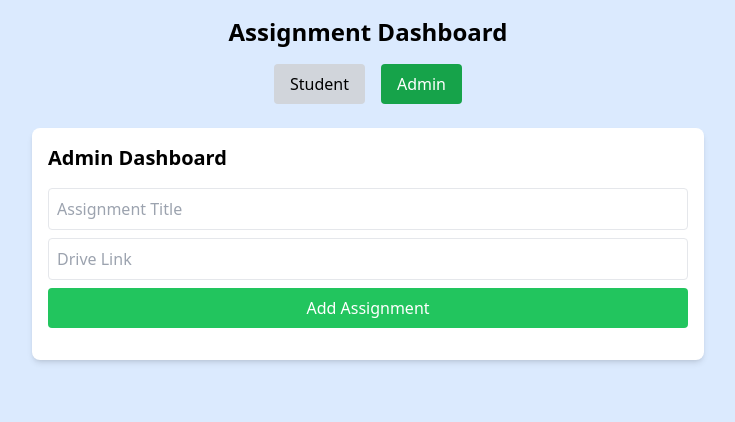
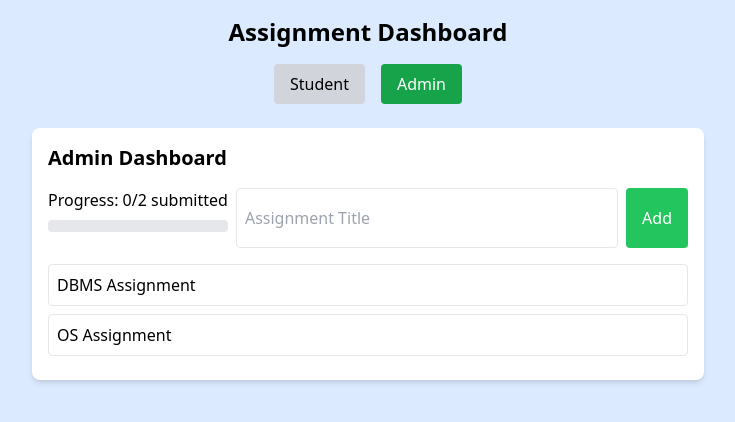
Before and after one commit to RamSarup/Assignment-Portal-Joineasy-, a React app in the folder Frontend/: page / in a window 1280 px wide. Both pictures are taken after a click on the button "Admin". Shown: the top 422 px of the page, without its empty margins (272-1007 px from the left). Built offline with nearby package versions, Linux system fonts and the light colour scheme; the HTML template or start-up script is replaced by a standard one.

Commit message:
Updated wit the progress bar

```diff
--- a/Frontend/src/App.jsx
+++ b/Frontend/src/App.jsx
@@ -5,15 +5,18 @@ import AdminDashboard from "./pages/AdminDashboard";
 function App() {
   const [role, setRole] = useState("student");
 
+  const [assignments, setAssignments] = useState([
+    { id: 1, title: "DBMS Assignment", submitted: false },
+    { id: 2, title: "OS Assignment", submitted: false },
+  ]);
+
   return (
     <div className="min-h-screen bg-blue-100 flex flex-col items-center p-4">
 
-      {/* Header */}
       <h1 className="text-2xl font-bold mb-4">
         Assignment Dashboard
       </h1>
 
-      {/* Role Switch Buttons */}
       <div className="flex gap-4 mb-6">
         <button
           onClick={() => setRole("student")}
@@ -38,12 +41,17 @@ function App() {
         </button>
       </div>
 
-      {/* Dashboard Content */}
       <div className="w-full max-w-2xl">
         {role === "student" ? (
-          <StudentDashboard />
+          <StudentDashboard
+            assignments={assignments}
+            setAssignments={setAssignments}
+          />
         ) : (
-          <AdminDashboard />
+          <AdminDashboard
+            assignments={assignments}
+            setAssignments={setAssignments}
+          />
         )}
       </div>
     </div>
--- /dev/null
+++ b/Frontend/src/components/ProgressBar.jsx
@@ -0,0 +1,12 @@
+function ProgressBar({ progress }) {
+  return (
+    <div className="w-full bg-gray-200 rounded h-3 mt-2">
+      <div
+        className="bg-green-500 h-3 rounded"
+        style={{ width: `${progress}%` }}
+      ></div>
+    </div>
+  );
+}
+
+export default ProgressBar;
--- a/Frontend/src/pages/AdminDashboard.jsx
+++ b/Frontend/src/pages/AdminDashboard.jsx
@@ -1,71 +1,56 @@
 import { useState } from "react";
+import ProgressBar from "../components/ProgressBar";
 
-function AdminDashboard() {
+function AdminDashboard({ assignments, setAssignments }) {
   const [title, setTitle] = useState("");
-  const [link, setLink] = useState("");
-  const [assignments, setAssignments] = useState([]);
+  const total = assignments.length;
+  const submitted = assignments.filter((a) => a.submitted).length;
+  const progress = total === 0 ? 0 : (submitted / total) * 100;
 
   const handleAdd = () => {
-    if (!title || !link) return;
+    if (!title) return;
 
     const newAssignment = {
       id: Date.now(),
       title,
-      link,
+      submitted: false,
     };
 
     setAssignments([...assignments, newAssignment]);
     setTitle("");
-    setLink("");
   };
 
   return (
     <div className="bg-white shadow-md rounded-lg p-4">
-      <h2 className="text-xl font-semibold mb-4">
-        Admin Dashboard
-      </h2>
+      <h2 className="text-xl font-semibold mb-4">Admin Dashboard</h2>
 
-      {/* Form */}
-      <div className="mb-4 flex flex-col gap-2">
+      <div className="mb-4 flex gap-2">
+        <div className="mb-4">
+          <p className="font-medium">
+            Progress: {submitted}/{total} submitted
+          </p>
+          <ProgressBar progress={progress} />
+        </div>
         <input
           type="text"
           placeholder="Assignment Title"
           value={title}
           onChange={(e) => setTitle(e.target.value)}
-          className="border p-2 rounded"
-        />
-
-        <input
-          type="text"
-          placeholder="Drive Link"
-          value={link}
-          onChange={(e) => setLink(e.target.value)}
-          className="border p-2 rounded"
+          className="border p-2 rounded flex-1"
         />
 
         <button
           onClick={handleAdd}
           className="bg-green-500 text-white px-4 py-2 rounded"
         >
-          Add Assignment
+          Add
         </button>
       </div>
 
-      {/* List */}
       <div>
         {assignments.map((a) => (
-          <div
-            key={a.id}
-            className="border p-3 rounded mb-2"
-          >
-            <p className="font-medium">{a.title}</p>
-            <a
-              href={a.link}
-              target="_blank"
-              className="text-blue-500 text-sm"
-            >
-              View Submission Link
-            </a>
+          <div key={a.id} className="border p-2 rounded mb-2">
+            {a.title}
           </div>
         ))}
       </div>
--- a/Frontend/src/pages/StudentDashboard.jsx
+++ b/Frontend/src/pages/StudentDashboard.jsx
@@ -1,13 +1,11 @@
 import { useState } from "react";
-import { assignments as initialData } from "../data/mockData";
 import ConfirmationModal from "../components/ConfirmationModal";
 
-function StudentDashboard() {
-  const [assignments, setAssignments] = useState(initialData);
+function StudentDashboard({ assignments, setAssignments }) {
   const [selectedId, setSelectedId] = useState(null);
 
   const handleSubmitClick = (id) => {
-    setSelectedId(id); // open modal
+    setSelectedId(id);
   };
 
   const confirmSubmit = () => {
@@ -15,10 +13,6 @@ function StudentDashboard() {
       a.id === selectedId ? { ...a, submitted: true } : a
     );
     setAssignments(updated);
-    setSelectedId(null);
-  };
-
-  const cancelSubmit = () => {
     setSelectedId(null);
   };
 
@@ -54,7 +48,7 @@ function StudentDashboard() {
       {selectedId && (
         <ConfirmationModal
           onConfirm={confirmSubmit}
-          onCancel={cancelSubmit}
+          onCancel={() => setSelectedId(null)}
         />
       )}
     </div>
```
